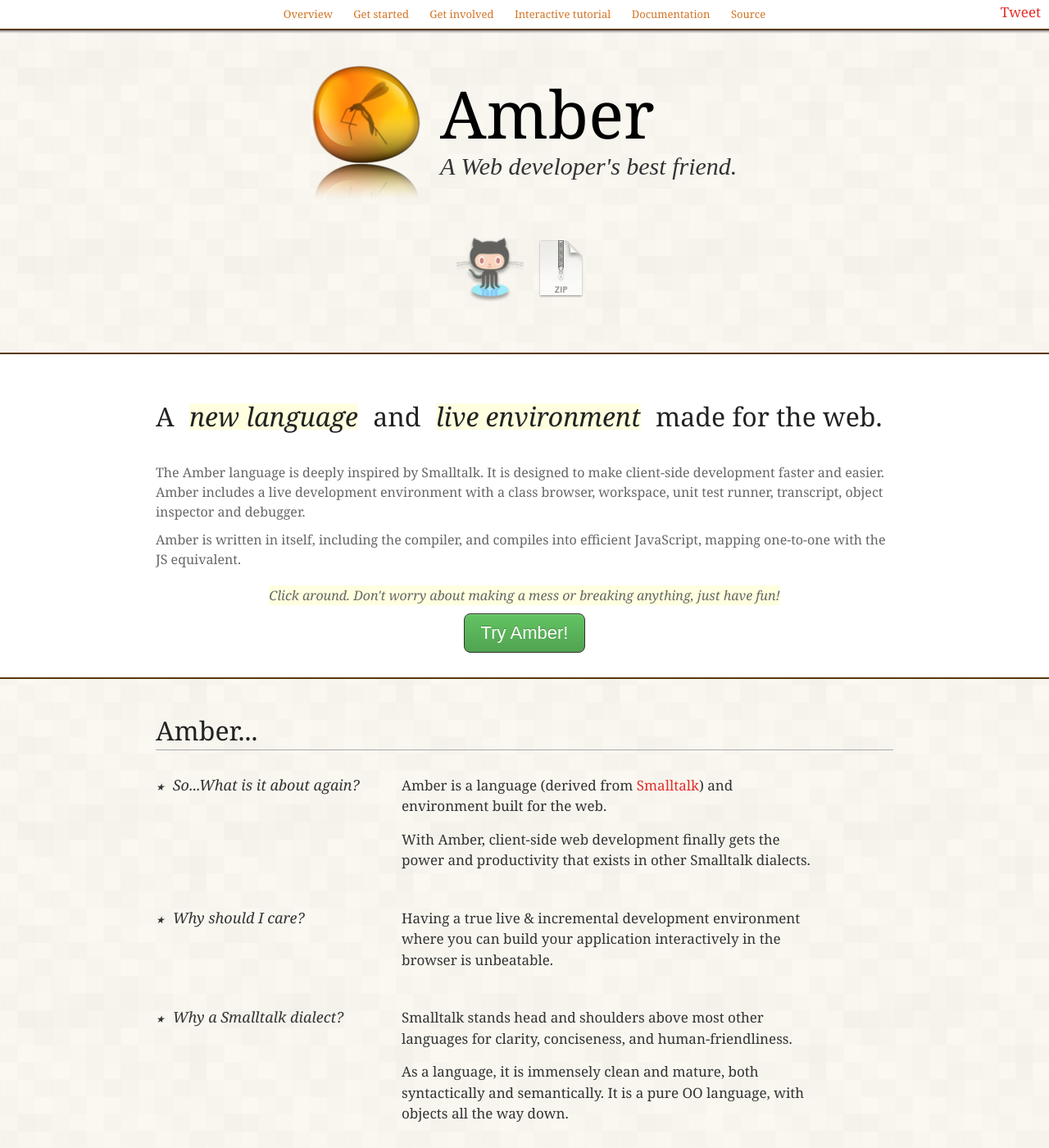
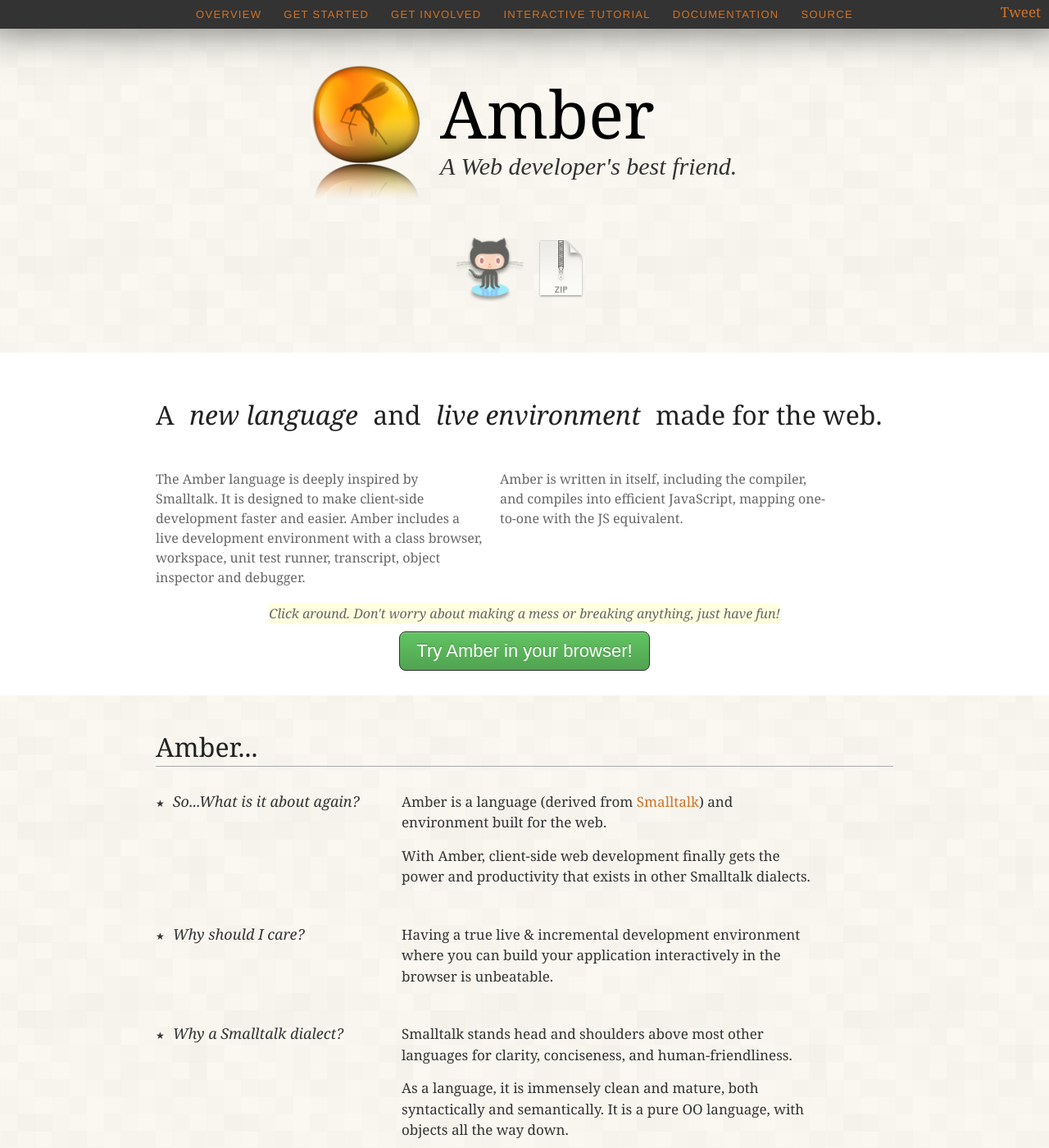
Before and after one commit to amber-smalltalk/amber-website, a Jekyll site: the page built from index.html, in a window 1280 px wide and 1400 px high. Shown: the whole window at 82% size. Built offline with Jekyll 4.4.1, drawn with Linux system fonts in a browser that asks for light colours; some web fonts are replaced; comment, search, counter and statistics services are not loaded.

Commit message:
css improvements

```diff
--- a/_layouts/index.html
+++ b/_layouts/index.html
@@ -71,19 +71,22 @@
 	<div class="main">
 	  <h2>A <span class="info">new language</span> and <span class="info">live environment</span> made for the web.</h2>
 
-	  <div class="row">
+	  <div class="column">
 	    <p>The Amber language is deeply inspired by Smalltalk. It is designed to make client-side development faster and easier.
 	    Amber includes a live development environment with a class browser, workspace,  unit test runner, transcript, object inspector and debugger.</p>
 	  </div>
 
-	  <div class="row">
+	  <div class="column">
 	    <p>Amber is written in itself, including the compiler, and compiles into efficient JavaScript, mapping one-to-one with the JS equivalent.</p>
-	    <p class="try">
-	      <span class="info">Click around. Don't worry about making a mess or breaking anything, just have fun!</span><br>
-	      <button class="huge" onClick="smalltalk.Browser._open()">Try Amber!</button>
-	    </p>
 	  </div>
+
 	  <div class="clear"></div>
+
+	  <p class="try">
+	    <span class="info">Click around. Don't worry about making a mess or breaking anything, just have fun!</span><br>
+	    <button class="huge" onClick="smalltalk.Browser._open()">Try Amber in your browser!</button>
+	  </p>
+
 	</div>
       </div>
 
--- a/css/style.css
+++ b/css/style.css
@@ -56,7 +56,7 @@
 }
 
 a {
-    color: #e22c29;
+    color: #d27324;
     text-decoration: none;
 }
 
@@ -87,6 +87,10 @@
     font-size: 32px;
     border-bottom: 1px solid #aaa;
     padding-bottom: 10px;
+}
+
+h2 span.info {
+    background: none;
 }
 
 h3 {
@@ -168,10 +172,12 @@
     list-style: none;
     text-align: center;
     padding: 5px;
-    background: #fff;
+    background: #333;
     font-size: 13px;
-    border-bottom: 2px solid #5a3808;
-    box-shadow: 0 0 2px 2px #999;
+    box-shadow: 0 -20px 50px 20px rgba(0,0,0,0.6);
+    font-family: "Helvetica Neue", Arial, sans;
+    text-transform: uppercase;
+    letter-spacing: .1em;
 }
 
 #tabs li {
@@ -204,8 +210,6 @@
 .teaser {
     padding: 20px;
     background: white;
-    border-top: 2px solid #5a3808;
-    border-bottom: 2px solid #5a3808;
 }
 
 .teaser .main {
@@ -228,6 +232,7 @@
 
 .teaser p.try {
     text-align: center;
+    margin-top: 20px;
 }
 
 .teaser p.try button {
@@ -245,6 +250,12 @@
 
 .teaser p.try button:hover {
     background-image: none;
+}
+
+.column {
+    width: 400px;
+    float: left;
+    margin-right: 20px;
 }
 
 span.info {
@@ -270,6 +281,7 @@
 
 .box dt:before {
     content: "★";
+    font-style: normal;
     padding-right: 10px;
     font-size: 12px;
 }
@@ -294,6 +306,7 @@
 
 .box li:before {
     content: "★";
+    font-style: normal;
     padding-right: 10px;
     font-size: 12px;
 }
```
